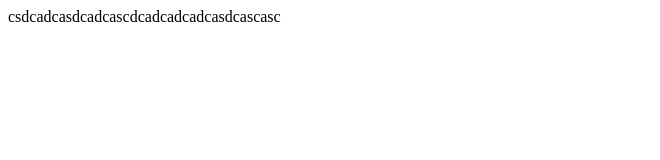
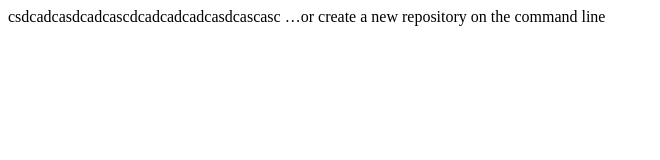
Before and after one commit to foreignerwow/git-lesson, a plain HTML site: page index.html in a window 1280 px wide. Shown: the whole page, without its empty margins (0-660 px from the left). Drawn offline with Linux system fonts and the light colour scheme.

Commit message:
Проверка main ветки

```diff
--- a/index.html
+++ b/index.html
@@ -8,5 +8,6 @@
 </head>
 <body>
     csdcadcasdcadcascdcadcadcadcasdcascasc
+    …or create a new repository on the command line
 </body>
 </html>
```
